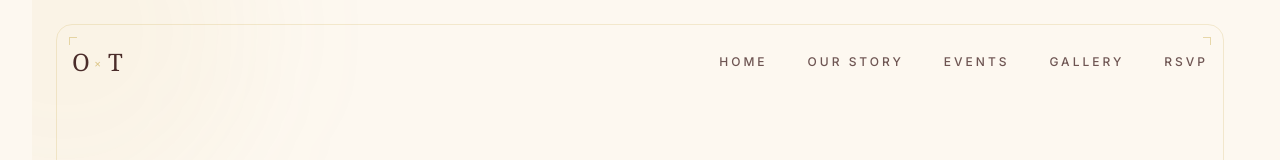
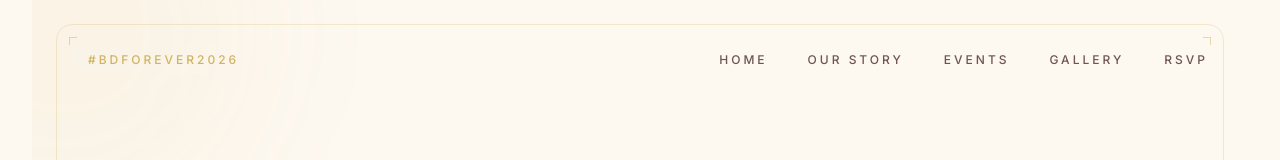
Before and after one commit to TemidayoVictor/bdforever, a Next.js app: page / in a window 1280 px wide. Shown: the top 160 px of the page. Built offline with nearby package versions, Linux system fonts and the light colour scheme.

Commit message:
Latest update

```diff
--- a/app/components/Gallery.jsx
+++ b/app/components/Gallery.jsx
@@ -30,7 +30,7 @@ export default function Gallery() {
                     {/* ================= SECTION HEADER ================= */}
                     <div className="text-center mb-20">
                         <p className="text-gold tracking-[0.3em] text-xs uppercase font-semibold block mb-3">
-                            Memories
+                            To Forever
                         </p>
                         <h2 className="font-serif text-4xl md:text-5xl text-chocolate font-light tracking-wide">
                             Our Gallery
--- a/app/components/Navbar.jsx
+++ b/app/components/Navbar.jsx
@@ -62,16 +62,9 @@ export default function Navbar() {
                         className="flex items-center gap-1.5 cursor-pointer group select-none"
                     >
                         {/* Removed mobileMenuOpen color switch -> Stays text-chocolate */}
-                        <span className="font-serif text-2xl font-light tracking-tighter text-chocolate group-hover:text-gold transition-colors duration-300">
-                          O
-                        </span>
-                        <span className="font-sans text-[11px] uppercase tracking-widest text-gold/60 font-light mt-1">
-                          ×
-                        </span>
-                        {/* Removed mobileMenuOpen color switch -> Stays text-chocolate */}
-                        <span className="font-serif text-2xl font-light tracking-tighter text-chocolate group-hover:text-gold transition-colors duration-300">
-                          T
-                        </span>
+                        <p className="text-gold/80 text-xs tracking-[0.25em] uppercase font-medium bg-white/5 px-4 py-1.5 rounded-full backdrop-blur-xs inline-block">
+                            #BDForever2026
+                        </p>
                     </div>
 
                     {/* DESKTOP NAV ITEMS */}
--- a/app/components/RSVP.jsx
+++ b/app/components/RSVP.jsx
@@ -35,8 +35,8 @@ export default function Rsvp() {
                     </h2>
                     <div className="w-20 h-[2px] bg-gold mx-auto mt-4" />
                     <p className="text-chocolate/70 mt-6 max-w-md mx-auto leading-relaxed">
-                        Please secure your access confirmation by{" "}
-                        <span className="font-semibold text-chocolate">June 1st, 2026</span>
+                        Please confirm your attendance
+                        {/*<span className="font-semibold text-chocolate">June 1st, 2026</span>*/}
                     </p>
                 </div>
 
@@ -148,7 +148,7 @@ export default function Rsvp() {
                                         3
                                     </div>
                                     <p className="text-chocolate/70 text-sm">
-                                        Your customized Pass Card will be issued to you upon verification.
+                                        Your pass card will be issued to you upon verification.
                                     </p>
                                 </div>
                             </div>
--- a/app/components/RegistrySection.jsx
+++ b/app/components/RegistrySection.jsx
@@ -36,14 +36,14 @@ export default function RegistrySection() {
                         Love & Blessings
                     </p>
                     <h2 className="font-serif text-3xl md:text-4xl text-chocolate font-light tracking-wide">
-                        Registry & Wishing Well
+                        Celebrate With Us
                     </h2>
                     <div className="w-12 h-[1px] bg-gold/30 mx-auto my-4" />
                 </div>
 
                 {/* ================= THE GRACEFUL NOTE ================= */}
                 <p className="font-serif italic text-chocolate/80 text-base md:text-lg max-w-xl mx-auto leading-relaxed mb-12">
-                    "Your presence at our celebration is the greatest gift of all. However, should you wish to honor our new beginning with a contribution, a monetary gift to our wishing well would be warmly appreciated."
+                   "Your presence is the greatest gift. If you wish to honour us further, a monetary contribution would be appreciated."
                 </p>
 
                 {/* ================= EDITORIAL BANK CARD CONTAINER ================= */}
```
